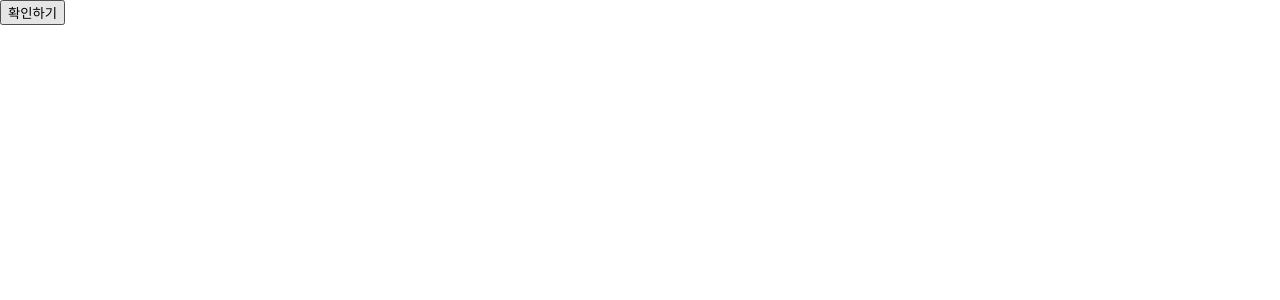
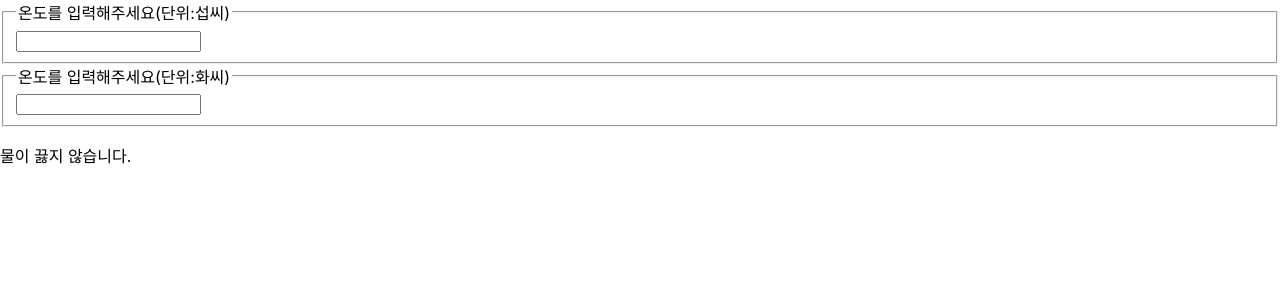
Before and after one commit to Dragonkeun/first-met-react, a React (Create React App) app: page / in a window 1280 px wide. Shown: the top 300 px of the page. Built offline with nearby package versions, Linux system fonts and the light colour scheme.

Commit message:
11. 폼, 12. state props

```diff
--- /dev/null
+++ b/src/11/FruitSelect.jsx
@@ -0,0 +1,26 @@
+import { useState } from "react"
+function FruitSelect(props){
+    const [value, setValue] = useState('grape')
+    const handleChange = (event) => {
+        setValue(event.target.value)
+    }
+    const handleSubmit = (event) => {
+        alert(`선택한 과일: ${value}`)
+        event.preventDefault()
+    }
+    return (
+        <form action="" onSubmit={handleSubmit}>
+            <label htmlFor="">
+                과일을 선택하세요:
+                <select name="" id="" value={value} onChange={handleChange}>
+                    <option value="apple">사과</option>
+                    <option value="banana">바나나</option>
+                    <option value="grape">포도</option>
+                    <option value="watermelon">수박</option>
+                </select>
+            </label>
+            <button type="submit">제출</button>
+        </form>
+    )
+}
+export default FruitSelect
--- /dev/null
+++ b/src/11/NameForm.jsx
@@ -0,0 +1,26 @@
+import { useState } from "react"
+function NameForm(props) {
+    const [value, setValue] = useState('')
+    const handleChange = (event) => {
+        setValue(event.target.value.toUpperCase()); //대문자로 변경되어 set
+    }
+    const handleSubmit = (event) => {
+        alert(`입력한 이름: ${value}`)
+        event.preventDefault();
+    }
+    return (
+        <form onSubmit={handleSubmit}>
+            <label htmlFor="">
+                이름:
+                <input type="text" value={value} onChange={handleChange} />
+            </label>
+            <label htmlFor="">
+                요청사항:
+                <textarea value={value} onChange={handleChange}></textarea>
+            </label>
+            <button type="submit">제출</button>
+        </form>
+    )
+}
+
+export default NameForm
--- /dev/null
+++ b/src/11/Reservation.jsx
@@ -0,0 +1,26 @@
+import {useState} from "react"
+function Reservation(props) {
+    const [haveBraekFast, setHaveBreaeFast] = useState(true);
+    const [numberOfGuest, setNumberOfGuest] = useState(2);
+    const handleSubmit = (event) => {
+        alert(`아침식사 여부: ${haveBraekFast ? "먹음" : "안먹음"}, 방문객 수: ${numberOfGuest}`)
+        event.preventDefault()
+    }
+    return (
+        <form action="" onSubmit={handleSubmit}>
+            <label htmlFor="">
+                아침식사:
+                <input type="checkbox" name="" id="" checked={haveBraekFast} onChange={(event) => {
+                    setHaveBreaeFast(event.target.checked); }}/>
+            </label>
+            <br />
+            <label htmlFor="">
+                방문객 수:
+                <input type="number" name="" id="" value={numberOfGuest} onChange={(event)=>{
+                    setNumberOfGuest(event.target.value);}}/>
+            </label>
+            <button type="submit">제출</button>
+        </form>
+    )
+}
+export default Reservation
--- /dev/null
+++ b/src/11/SignUp.jsx
@@ -0,0 +1,30 @@
+import React, {useState} from "react"
+function SignUp(props){
+    const [name, setName] = useState('')
+    const [gender, setGender] = useState('M')
+    const handleChangeName = (event) => {
+        setName(event.target.value);
+    }
+    const handleChangeGender = (event) => {
+        setGender(event.target.value);
+    }
+    const handleSubmit = (event) => {
+        alert(`이름: ${name}, 성별: ${gender}`)
+        event.preventDefault();
+    }
+    return (
+        <form action="" onSubmit={handleSubmit} style={{padding:10}}>
+            <label htmlFor="">
+                이름:
+                <input type="text" name="" id="" value={name} onChange={handleChangeName}/>
+            </label>
+            <label htmlFor="" style={{padding:5}}>
+                성별:
+                <input type="radio" id="" name="gender" value="M" checked={gender==='M'} onChange={handleChangeGender}/>남
+                <input type="radio" id="" name="gender" value="F" checked={gender==='F'} onChange={handleChangeGender}/>여
+            </label>
+            <button type="submit">제출</button>
+        </form>
+    )
+}
+export default SignUp;
--- /dev/null
+++ b/src/12/BoilingVerdict.jsx
@@ -0,0 +1,8 @@
+function BoilingVerdict(props){
+    if(props.celsius >= 100){
+        return <p>물이 끓습니다.</p>
+    }
+    return <p>물이 끓지 않습니다.</p>
+}
+
+export default BoilingVerdict
--- /dev/null
+++ b/src/12/Calculator.jsx
@@ -0,0 +1,43 @@
+import { useState } from "react"
+import BoilingVerdict from "./BoilingVerdict";
+import TemparatureInput from "./TemparatureInput";
+
+function Calculator(props) {
+    const [temparature, setTemparature] = useState('')
+    const [scale, setScale] = useState('c')
+    const handleCelsiusChange = (temparature) => {
+        setTemparature(temparature);
+        setScale('c')
+    }
+    const handleFahrenheitChange = (temparature) => {
+        setTemparature(temparature);
+        setScale('f')
+    }
+    function tryConvert(temparature, convert) {
+        const input = parseFloat(temparature);
+        if (Number.isNaN(input)) {
+            return '';
+        }
+        const output = convert(input);
+        const rounded = Math.round(output * 1000) / 1000;
+        return rounded.toString();
+    }
+    const celsius = scale === 'f' ? tryConvert(temparature, toCelius) : temparature;
+    const fahrenheit = scale === 'c' ? tryConvert(temparature, toFahrenheit) : temparature;
+
+    function toCelius(fahrenheit) {
+        return (fahrenheit - 32) * 5 / 9
+    }
+    function toFahrenheit(celsius) {
+        return (celsius * 9 / 5) + 32
+    }
+    return (
+        <div>
+            <TemparatureInput scale="c" temparature={celsius} onTemparatureChange={handleCelsiusChange} />
+            <TemparatureInput scale="f" temparature={fahrenheit} onTemparatureChange={handleFahrenheitChange} />
+            <BoilingVerdict celsius={parseFloat(celsius)} />
+        </div>
+    )
+}
+
+export default Calculator;
--- /dev/null
+++ b/src/12/TemparatureInput.jsx
@@ -0,0 +1,18 @@
+
+const scaleNames = {
+    c: '섭씨',
+    f: '화씨'
+}
+function TemparatureInput(props) {
+    const handleChange = (event) => {
+        props.onTemparatureChange(event.target.value)
+    }
+    return (
+        <fieldset>
+            <legend>온도를 입력해주세요(단위:{scaleNames[props.scale]})</legend>
+            <input value={props.temparature} onChange={handleChange} />
+        </fieldset>
+    )
+}
+
+export default TemparatureInput
--- a/src/index.js
+++ b/src/index.js
@@ -11,10 +11,19 @@ import Counter from "./07/Counter";
 import Accomodate from "./07/Accomodate";
 import ConfirmButton from "./08/ConfirmButtonFunc";
 import ConfirmButtonFunc from "./08/ConfirmButtonFunc";
+import LoginControl from "./09/LoginControl";
+import MainPage from "./09/MainPage";
+import LandingPage from "./09/LandingPage";
+import Blog from "./10/Blog";
+import NameForm from "./11/NameForm";
+import FruitSelect from "./11/FruitSelect";
+import Reservation from "./11/Reservation";
+import SignUp from "./11/SignUp";
+import Calculator from "./12/Calculator";
 
 const root = ReactDOM.createRoot(document.getElementById("root"));
 root.render(
-    <ConfirmButtonFunc/>
+    <Calculator/>
 );
 
 // If you want to start measuring performance in your app, pass a function
```
